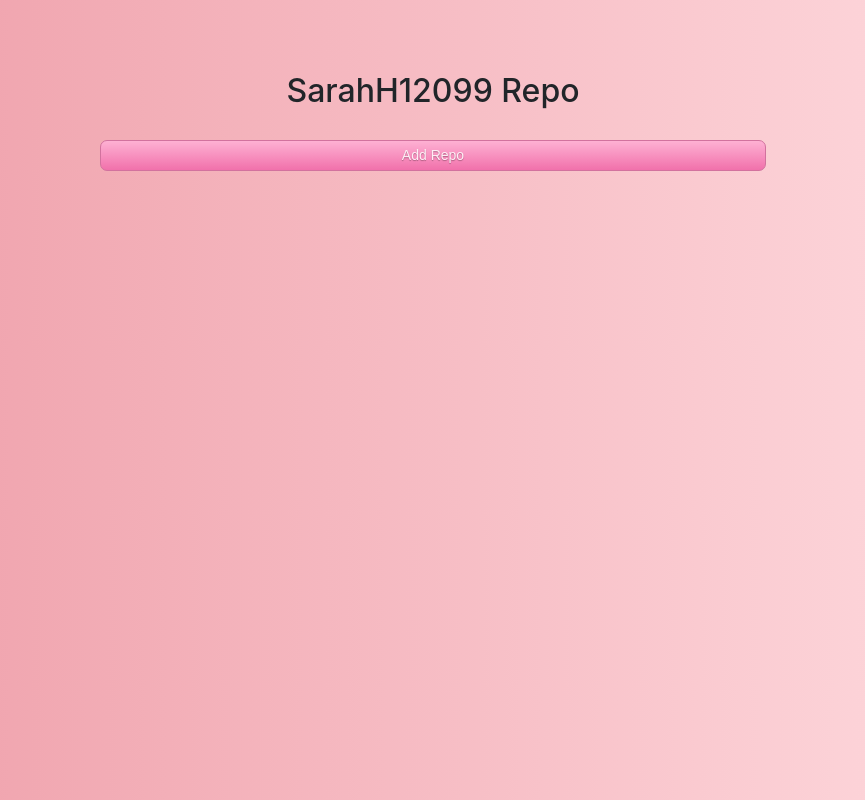
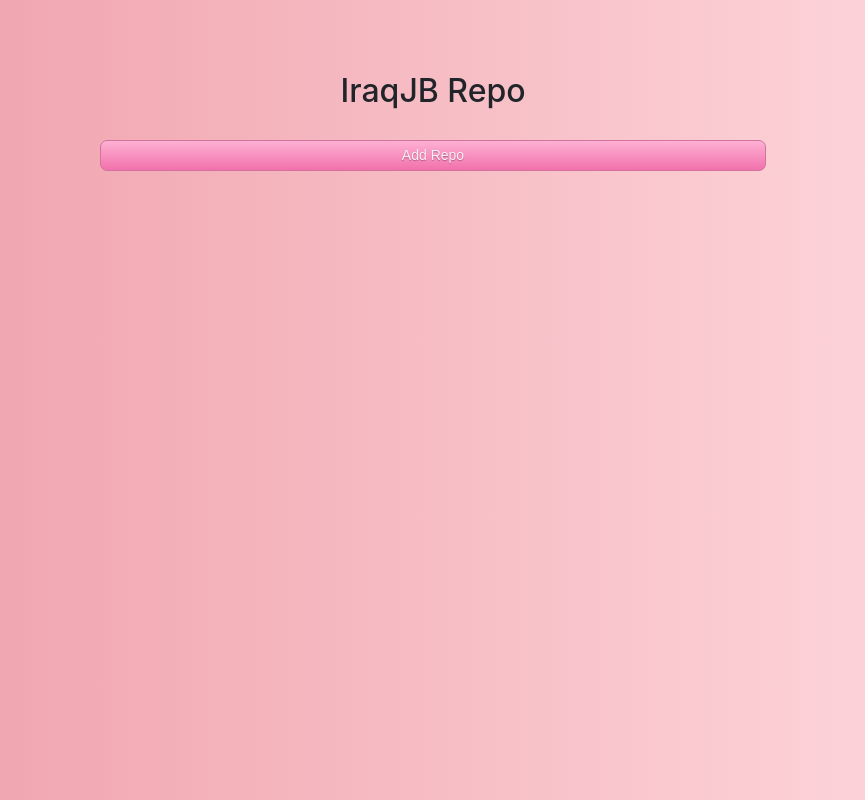
Before and after one commit to iraqjb/Dev, a plain HTML site: page repo/index.html in a window 1280 px wide. Shown: the whole page, without its empty margins (207-1072 px from the left). Drawn offline with nearby package versions, Linux system fonts and the light colour scheme.

Commit message:
Update index.html

```diff
--- a/repo/index.html
+++ b/repo/index.html
@@ -9,11 +9,11 @@
     <meta name="apple-mobile-web-app-status-bar-style" content="black">
     <meta name="google" content="notranslate"/>
     <meta name="description" content="">
-    <meta name="author" content="SarahH12099">
+    <meta name="author" content="IraqJB">
     <link rel="icon" href="favicon.ico">
     <link rel="apple-touch-icon" href="favicon.ico">
 
-    <title>SarahH12099 Repo</title>
+    <title>IraqJB Repo</title>
 
     <!-- CSS -->
     <link href="css/bootstrap.min.css" rel="stylesheet">
@@ -32,8 +32,8 @@
 		<header>
 			<br><br><br>
 			<center>
-				<h2>SarahH12099 Repo</h2><br>
-				<a draggable="false" href="cydia://url/https://cydia.saurik.com/api/share#?source=https://sarahh12099.github.io/repo/" class="btn addrepo">Add Repo</a>
+				<h2>IraqJB Repo</h2><br>
+				<a draggable="false" href="cydia://url/https://cydia.saurik.com/api/share#?source=https://iraqjb.github.io/Dev/" class="btn addrepo">Add Repo</a>
 			</center>
 		</header>
 	<!-- Container End -->
```
